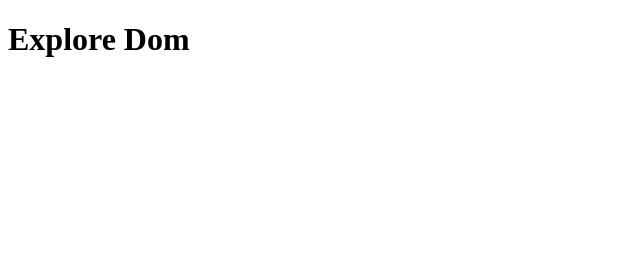
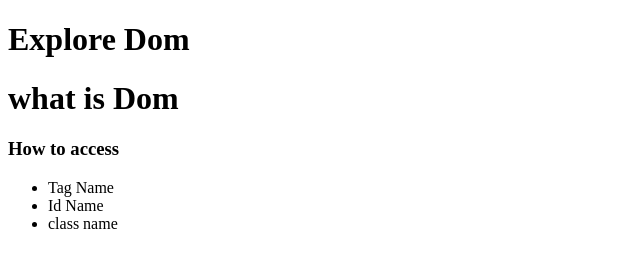
Before and after one commit to sakibhasan-24/explore-dom, a plain HTML site: page index.html in a window 1280 px wide. Shown: the whole page, without its empty margins (0-640 px from the left). Drawn offline with Linux system fonts and the light colour scheme.

Commit message:
explore some basic

```diff
--- a/index.html
+++ b/index.html
@@ -10,6 +10,15 @@
     <header>
       <h1>Explore Dom</h1>
     </header>
+    <main>
+      <h1>what is Dom</h1>
+      <h3>How to access</h3>
+      <ul>
+        <li>Tag Name</li>
+        <li>Id Name</li>
+        <li>class name</li>
+      </ul>
+    </main>
 
     <script src="script.js"></script>
   </body>
--- a/script.js
+++ b/script.js
@@ -1 +1,14 @@
 console.log("connected!");
+const firstDom = document.getElementsByTagName("h1");
+// console.log(firstDom[0].innerText);
+
+// get all tag name,it returns an array [h1,h1]
+const typeOfAccess = document.getElementsByTagName("li");
+
+for (const type of typeOfAccess) {
+  console.log(type.innerText);
+}
+
+// get element by id
+// get elements by class name
+// get elements/element by queryselector/querySelectorall
```
